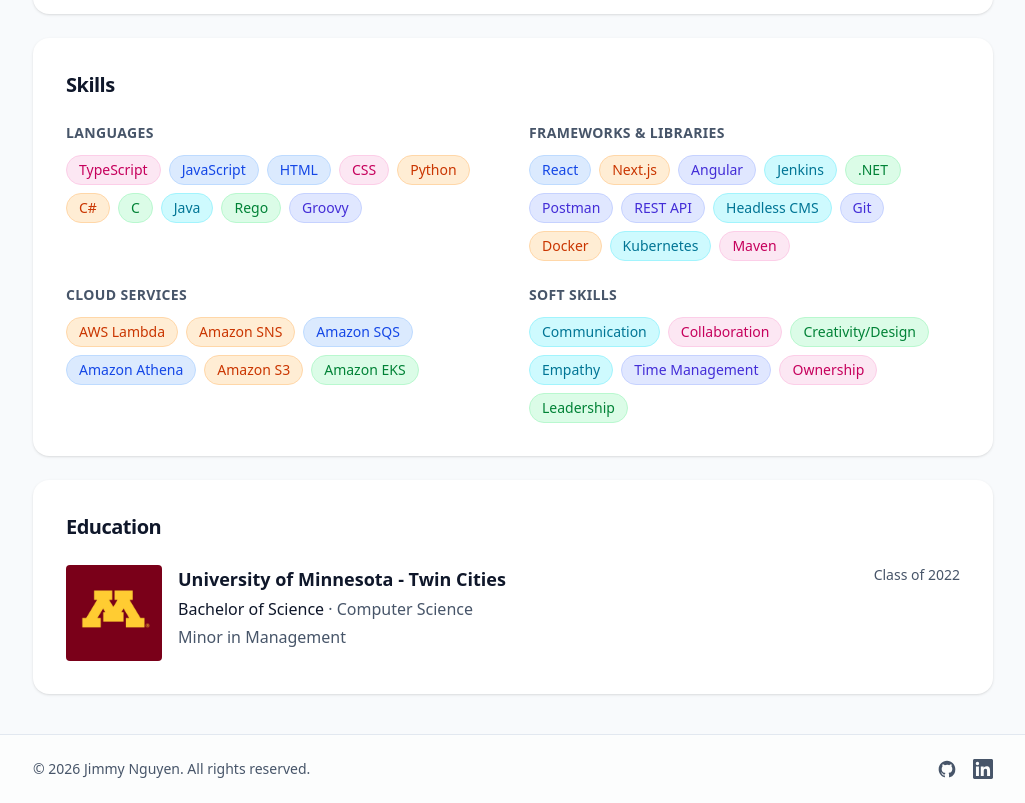
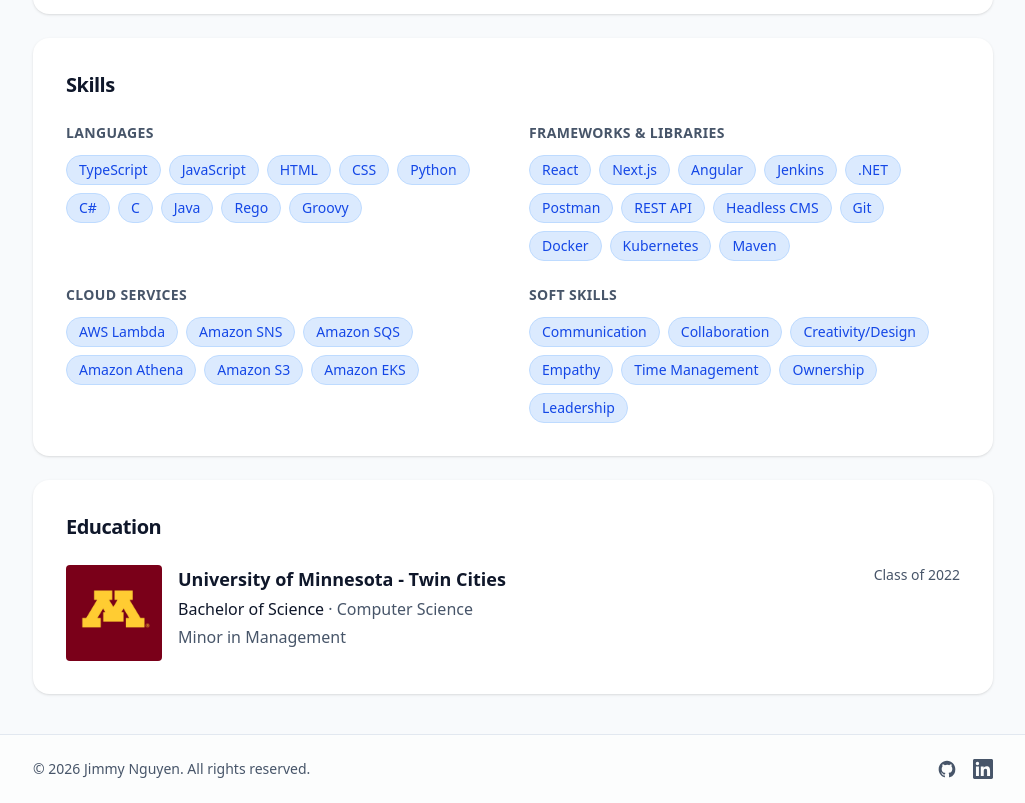
Before and after one commit to jimmytwin7/JimmyNguyen, a Next.js app: page /resume in a window 1280 px wide. Shown: the part 1384-2187 px from the top of the page, without its empty margins (127-1152 px from the left). Built offline with nearby package versions, Linux system fonts and the light colour scheme.

Commit message:
style: one chip color for skills

```diff
--- a/src/components/resume/SkillsSection.tsx
+++ b/src/components/resume/SkillsSection.tsx
@@ -4,23 +4,8 @@ interface SkillsSectionProps {
   categories: SkillCategory[];
 }
 
-const CHIP_COLORS = [
-  "bg-orange-100 border-orange-200 text-orange-700 dark:bg-orange-500/15 dark:border-orange-500/30 dark:text-orange-300",
-  "bg-green-100 border-green-200 text-green-700 dark:bg-green-500/15 dark:border-green-500/30 dark:text-green-300",
-  "bg-cyan-100 border-cyan-200 text-cyan-700 dark:bg-cyan-500/15 dark:border-cyan-500/30 dark:text-cyan-300",
-  "bg-blue-100 border-blue-200 text-blue-700 dark:bg-blue-500/15 dark:border-blue-500/30 dark:text-blue-300",
-  "bg-indigo-100 border-indigo-200 text-indigo-700 dark:bg-indigo-500/15 dark:border-indigo-500/30 dark:text-indigo-300",
-  "bg-pink-100 border-pink-200 text-pink-700 dark:bg-pink-500/15 dark:border-pink-500/30 dark:text-pink-300",
-];
-
-/** Stable hash so the same skill always gets the same color */
-function hashColor(name: string): string {
-  let hash = 0;
-  for (let i = 0; i < name.length; i++) {
-    hash = (hash * 31 + name.charCodeAt(i)) >>> 0;
-  }
-  return CHIP_COLORS[hash % CHIP_COLORS.length];
-}
+const CHIP_COLORS =
+  "bg-blue-100 border-blue-200 text-blue-700 dark:bg-blue-500/15 dark:border-blue-500/30 dark:text-blue-300";
 
 export default function SkillsSection({ categories }: SkillsSectionProps) {
   return (
@@ -34,7 +19,7 @@ export default function SkillsSection({ categories }: SkillsSectionProps) {
             {category.skills.map((skill) => (
               <li
                 key={skill.name}
-                className={`px-3 py-1 text-sm rounded-full border ${hashColor(skill.name)}`}
+                className={`px-3 py-1 text-sm rounded-full border ${CHIP_COLORS}`}
               >
                 {skill.name}
               </li>
```
